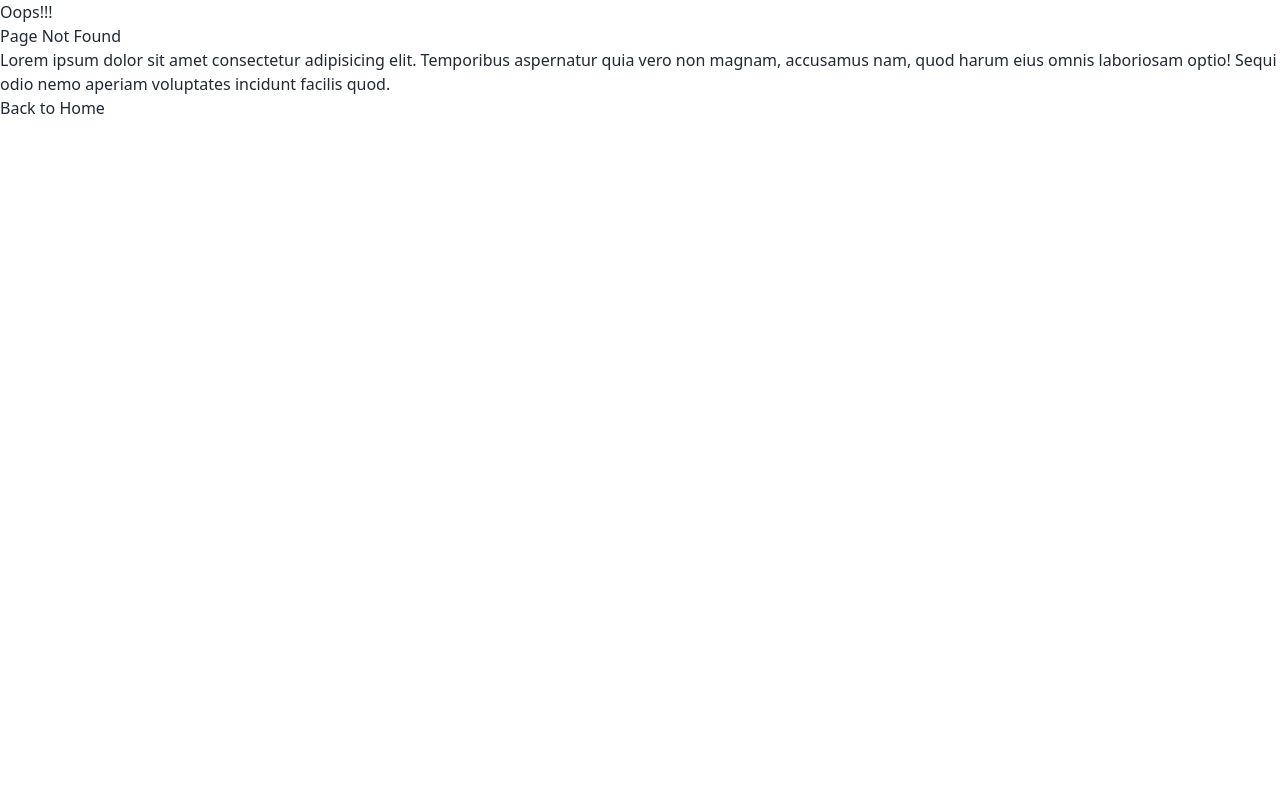
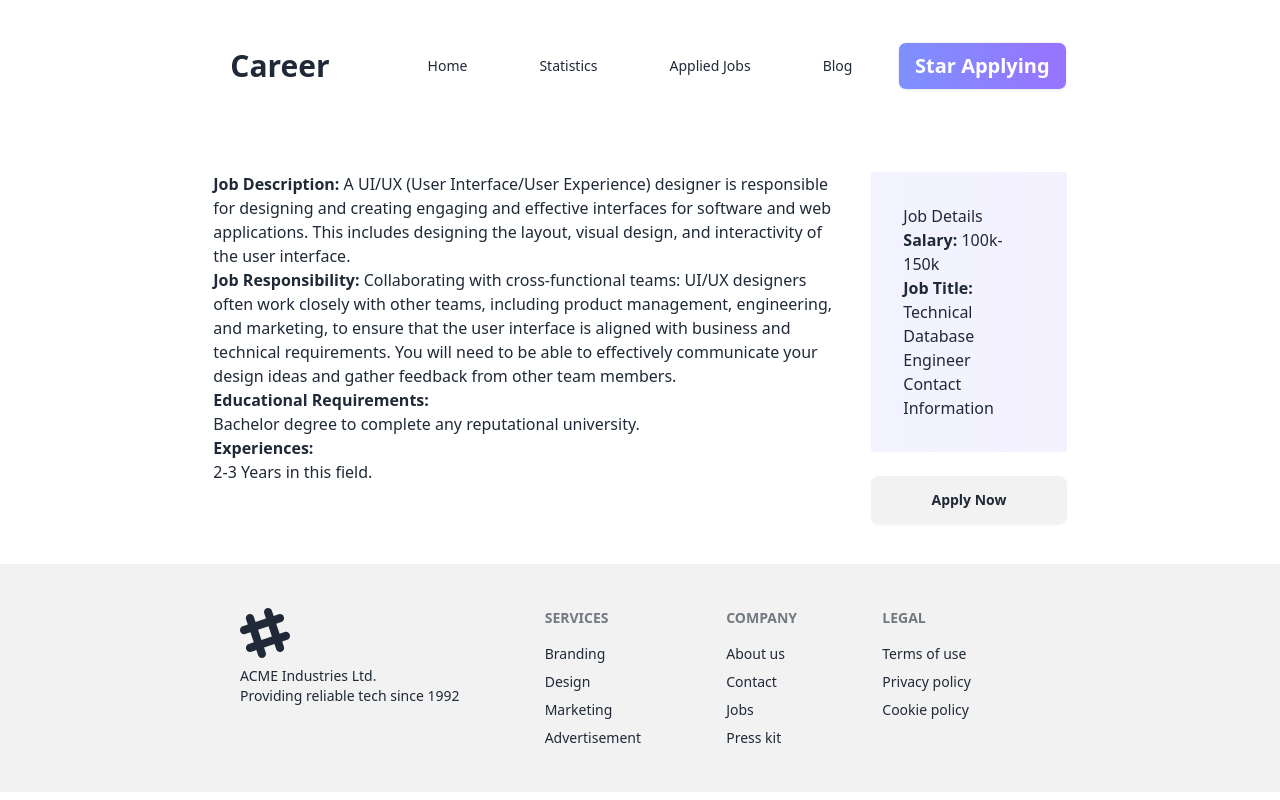
Before and after one commit to tahfeezmizan/career-website, a React (Vite) app: page /job/1 in a window 1280 px wide. Built offline with nearby package versions, Linux system fonts and the light colour scheme.

Commit message:
job details data display perfectly

```diff
--- a/package.json
+++ b/package.json
@@ -14,6 +14,7 @@
     "match-sorter": "^6.3.4",
     "react": "^18.2.0",
     "react-dom": "^18.2.0",
+    "react-icons": "^5.0.1",
     "react-router-dom": "^6.22.3",
     "sort-by": "^1.2.0"
   },
--- a/src/components/FeaturedJobs/FeaturedJobs.jsx
+++ b/src/components/FeaturedJobs/FeaturedJobs.jsx
@@ -1,15 +1,18 @@
 import { data } from 'autoprefixer';
 import React, { useEffect, useState } from 'react';
 import Job from '../Job/Job';
+import { NavLink } from 'react-router-dom';
+// import '../Job/Job.css'
 
 const FeaturedJobs = () => {
     const [jobs, setJobs] = useState([]);
+    const [dataLength, setDataLenght] = useState(4)
 
-    useEffect( () => {
-        fetch('/jobs.json')
-        .then(res => res.json())
-        .then(data => setJobs(data))
-    },[])
+    useEffect(() => {
+        fetch('jobs.json')
+            .then(res => res.json())
+            .then(data => setJobs(data))
+    }, [])
 
 
     return (
@@ -18,11 +21,18 @@ const FeaturedJobs = () => {
                 <h2 className='text-5xl pb-4 font-bold'>Featured Jobs</h2>
                 <p className=''>Explore thousands of job opportunities with all the information you need. Its your future</p>
             </div>
-            <div className="grid grid-cols-2 gap-6">
+
+            <div className="grid grid-cols-2 gap-6 mb-10">
                 {
-                    jobs.map(job => <Job job={job} key={job.id}></Job>)
+                    jobs.slice(0, dataLength).map(job => <Job job={job} key={job.id}></Job>)
                 }
             </div>
+
+            <div className={setDataLenght === jobs.length ? 'hidden' : 'flex items-center justify-center data'}>
+                <button onClick={() => setDataLenght(jobs.length)} className="btn ">See All Jobs</button>
+            </div>
+
+            {/* <NavLink className="btn custom-button text-white" >View Details</NavLink> */}
         </div>
     );
 };
--- a/src/components/Job/Job.css
+++ b/src/components/Job/Job.css
@@ -9,3 +9,7 @@
 .custom-button:hover {
     background: linear-gradient(90.00deg, rgb(152, 115, 255), rgb(126, 144, 254) 100%);
 }
+
+.jobDetailsBg {
+    background: linear-gradient(90.00deg, rgba(126, 144, 254, 0.1), rgba(152, 115, 255, 0.1) 100%);
+}
--- a/src/components/Job/Job.jsx
+++ b/src/components/Job/Job.jsx
@@ -1,8 +1,10 @@
 import { NavLink } from "react-router-dom";
+import { IoLocationOutline } from "react-icons/io5";
+import { AiOutlineDollar } from "react-icons/ai";
 import './Job.css'
 
 const Job = ({ job }) => {
-    const { logo, job_title, company_name, remote_or_onsite, location, salary, job_type } = job
+    const { id, logo, job_title, company_name, remote_or_onsite, location, salary, job_type } = job
     return (
         <div className="p-10 border border-gray-200 rounded-md">
             <img className="mb-8" src={logo} alt="" />
@@ -12,12 +14,12 @@ const Job = ({ job }) => {
                 <button className="btn btn-outline">{remote_or_onsite}</button>
                 <button className="btn btn-outline">{job_type}</button>
             </div>
-            <div className=" flex gap-10">
-                <p>{location}</p>
-                <p>{salary}</p>
+            <div className=" flex gap-6">
+                <p className="flex items-center gap-2"><IoLocationOutline className="text-xl" /> {location}</p>
+                <p className="flex items-center gap-2"><AiOutlineDollar className="text-xl" /> {salary}</p>
             </div>
 
-            <NavLink className="btn custom-button text-white" >View Details</NavLink>
+            <NavLink to={`/job/${id}`} className="btn custom-button text-white" >View Details</NavLink>
         </div>
     );
 };
--- /dev/null
+++ b/src/components/JobDetails/JobDetails.jsx
@@ -0,0 +1,42 @@
+import { useLoaderData, useParams } from "react-router-dom";
+import '../Job/Job.css'
+
+const JobDetails = () => {
+    const jobs = useLoaderData();
+    const { id } = useParams();
+    const idInt = parseInt(id)
+    const job = jobs.find(job => job.id === idInt);
+    const { job_description, job_responsibility, educational_requirements, job_title, salary, experiences, contact_information, } = job;
+
+
+    console.log(job.job_title)
+    return (
+        <div className="w-full lg:w-11/12 xl:w-8/12 mx-auto px-4 md:px-6 lg:px-0 py-10">
+
+            <div className="grid grid-cols-4 gap-6">
+                <div className="col-span-3">
+                    <p className="text-base font-medium"><span className="font-bold">Job Description:</span> {job_description}</p>
+                    <p className="text-base font-medium"><span className="font-bold">Job Responsibility:</span> {job_responsibility}</p>
+                    <p className="text-base font-medium"><span className="font-bold">Educational Requirements:</span>
+                    <br /> {educational_requirements}</p>
+                    <p className="text-base font-medium"><span className="font-bold">Experiences:</span>
+                    <br />{experiences}</p>
+                </div>
+                <div className="col-span-1">
+                    <div className="p-8 jobDetailsBg mb-6">
+                        <h2>Job Details</h2>
+                        <p className="text-base font-medium"><span className="font-bold">Salary:</span> {salary}</p>
+                        <p className="text-base font-medium"><span className="font-bold">Job Title:</span> {job_title}</p>
+
+                        <h2>Contact Information</h2>
+
+
+                    </div>
+                    <button className="btn w-full">Apply Now</button>
+                </div>
+            </div>
+        </div>
+    );
+};
+
+export default JobDetails;
--- a/src/main.jsx
+++ b/src/main.jsx
@@ -12,6 +12,7 @@ import AppiliedJobs from './components/AppliedJobs/AppiliedJobs.jsx';
 import Statistics from './components/Statistics/Statistics.jsx';
 import Blog from './components/Blog/Blog.jsx';
 import ErrorPage from './components/ErrorPage/ErrorPage.jsx';
+import JobDetails from './components/JobDetails/JobDetails.jsx';
 
 
 const router = createBrowserRouter([
@@ -36,6 +37,11 @@ const router = createBrowserRouter([
       {
         path:'/blog',
         element: <Blog></Blog>
+      },
+      {
+        path: 'job/:id',
+        element: <JobDetails></JobDetails>,
+        loader: () => fetch('../public/jobs.json')
       }
     ]
   }
```
Also changed, not shown: 1 other file (tests, documents, lock files or other folders).
